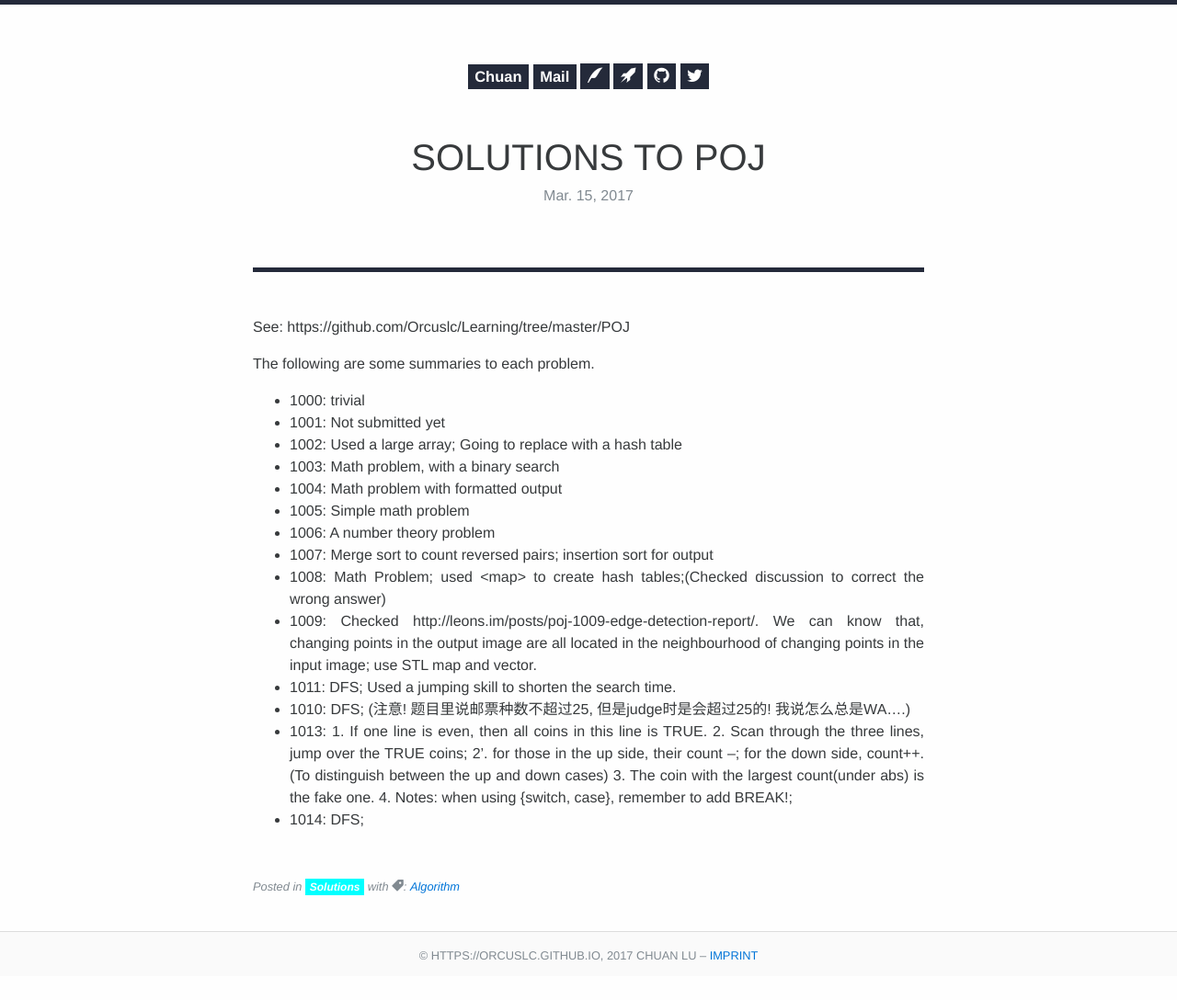
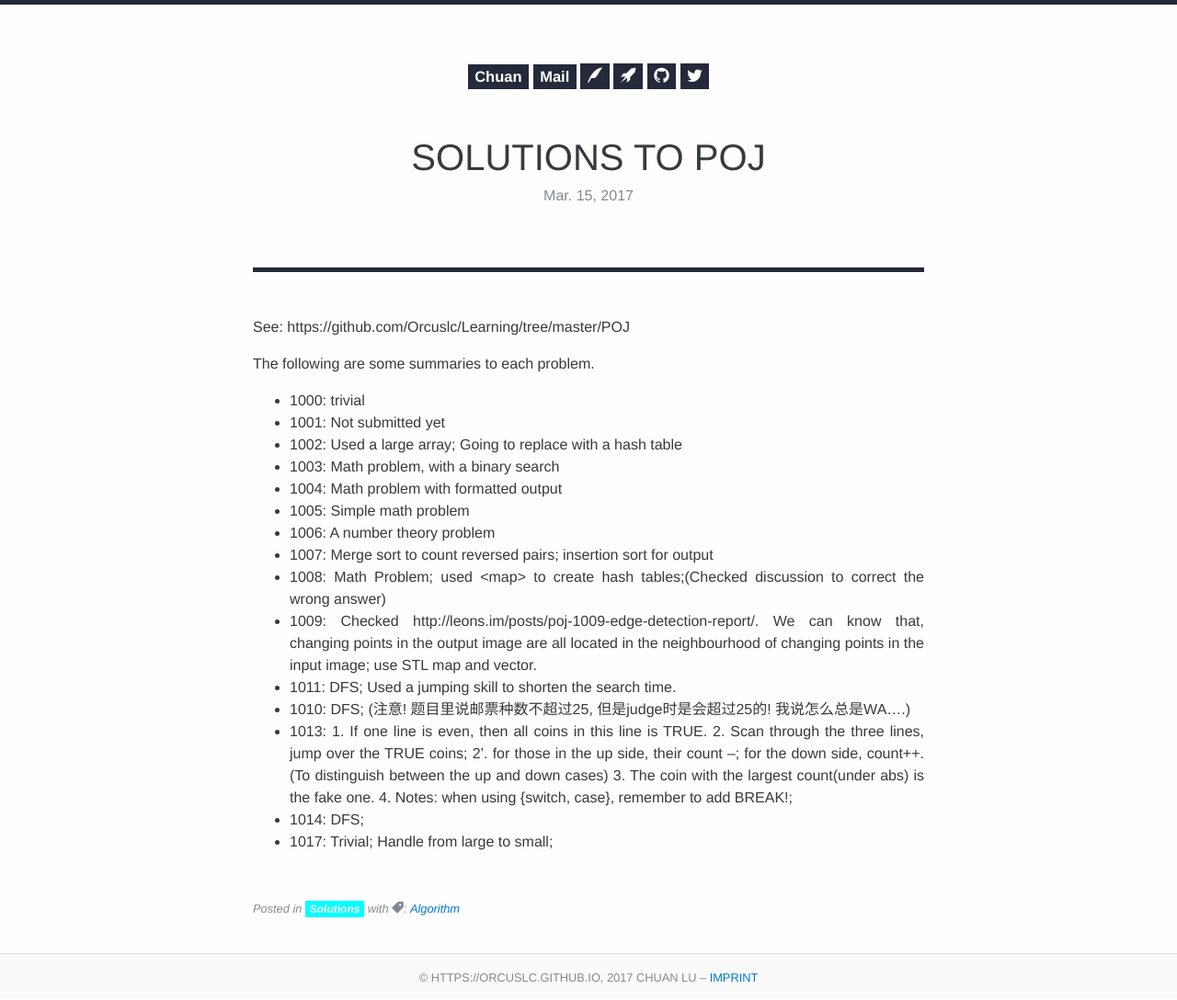
Before and after one commit to Orcuslc/blog.io, a Jekyll site: the page built from _posts/2017-03-15-Solutions-to-POJ.md, in a window 1280 px wide. Shown: the whole page at 92% size. Built offline with Jekyll 4.4.1, drawn with Linux system fonts in a browser that asks for light colours; some web fonts are replaced; before the commit the page ends 1064 px from its top, so only the background shows below that.

Commit message:
add poj 1017

```diff
--- a/_posts/2017-03-15-Solutions-to-POJ.md
+++ b/_posts/2017-03-15-Solutions-to-POJ.md
@@ -27,3 +27,4 @@ The following are some summaries to each problem.
 		3. The coin with the largest count(under abs) is the fake one.
 		4. Notes: when using {switch, case}, remember to add BREAK!;
 -  1014: DFS;
+-  1017: Trivial; Handle from large to small;
```
